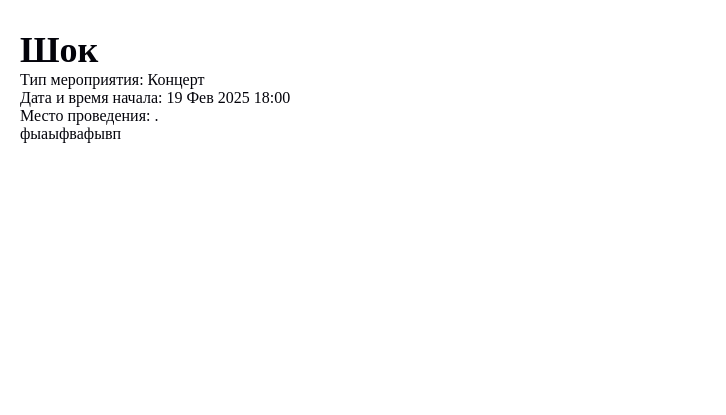
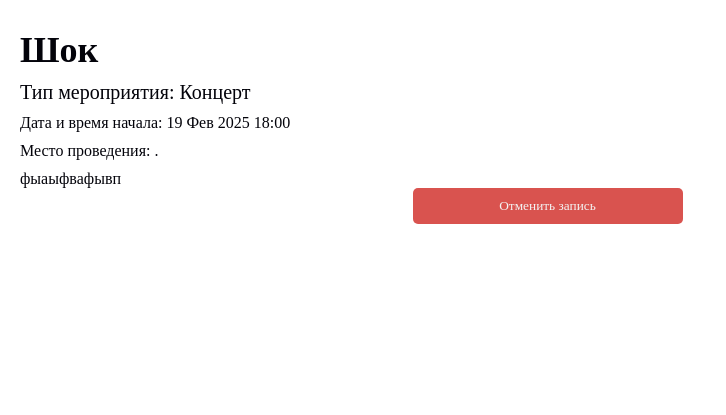
Before and after one commit to Arc3228/bn, a Django app: page /event/1/ in a window 1280 px wide. Shown: the part 385-800 px from the top of the page, without its empty margins (0-726 px from the left). Run offline with Django 4.2, Linux system fonts and the light colour scheme; a user stored in the database is signed in; data comes from the database, SQL or seed files in the repository; both versions use the stored data as it was after the commit; tables that the repository leaves empty hold one stand-in row (values such as "Sample post"); some web fonts are replaced.

Commit message:
Стили

```diff
--- a/biblioneft/biblioneft/main/models.py
+++ b/biblioneft/biblioneft/main/models.py
@@ -198,7 +198,3 @@ class Event(models.Model):
 
     def __str__(self):
         return f"{self.title} ({self.get_event_type_display()})"
-
-    class Meta:
-        verbose_name = "Мероприятие"
-        verbose_name_plural = "Мероприятия"
--- a/biblioneft/biblioneft/main/static/style.css
+++ b/biblioneft/biblioneft/main/static/style.css
@@ -10,7 +10,6 @@ scroll-behavior: smooth;
 }
 
 .container {
-overflow: hidden;
 max-width: 1760px;
 padding: 0 20px;
 margin: 0 auto;
@@ -431,6 +430,12 @@ padding-top: 50px;
 padding-bottom: 15px;
 }
 
+.logout_btn {
+display: flex;
+max-width: 85px;
+margin-top: 10px;
+}
+
 .logout_btn, .return_btn {
 color: #F3F3F3;
 background: #dc3545;
@@ -464,7 +469,6 @@ margin-bottom: 20px;
 
 .return_btn {
     background-color: #d9534f;
-    color: white;
     border: none;
     padding: 5px 10px;
     cursor: pointer;
@@ -476,6 +480,9 @@ margin-bottom: 20px;
     background-color: #c9302c;
 }
 
+.reg_events_list {
+list-style: none;
+}
 
 /* СТРАНИЦЫ ПРОСТРАНСТВ */
 
@@ -565,3 +572,37 @@ margin-top: 50px;
 font-size: 36px;
 margin-top: 50px;
 }
+
+.event_type {
+font-size: 20px;
+margin: 10px 0;
+}
+
+.event_date, .event_location {
+margin-bottom: 10px;
+}
+
+.reserve_btn {
+margin-top: 30px;
+background: #B69F56;
+color: #f3f3f3;
+padding: 5px 10px;
+border-radius: 5px;
+}
+
+.cansel_btn, .reg_event_btn {
+max-width: 270px;
+outline: none;
+border: none;
+padding: 10px 15px;
+border-radius: 5px;
+color: #f3f3f3;
+}
+
+.reg_event_btn {
+background: #255727;
+}
+
+.cansel_btn {
+background-color: #d9534f;
+}
--- a/biblioneft/biblioneft/main/templates/pages/book_detail.html
+++ b/biblioneft/biblioneft/main/templates/pages/book_detail.html
@@ -13,7 +13,7 @@
     <p>{{ book.description }}</p>
     <p>Количество страниц: {{ book.pages }}</p>
     <!-- Кнопка бронирования книги -->
-    <a href="{% url 'reserve_book' book.pk %}" class="btn btn-primary">Забронировать книгу</a>
+    <a href="{% url 'reserve_book' book.pk %}" class="reserve_btn">Забронировать книгу</a>
         {% if messages %}
         <ul class="messages">
             {% for message in messages %}
--- a/biblioneft/biblioneft/main/templates/pages/event_detail.html
+++ b/biblioneft/biblioneft/main/templates/pages/event_detail.html
@@ -12,5 +12,20 @@
             <p>{{ event.description }}</p>
         </div>
     {% endif %}
+        {% if user.is_authenticated %}
+        {% if user in event.participants.all %}
+            <form method="post" action="{% url 'cancel_event_registration' pk=event.pk %}">
+                {% csrf_token %}
+                <button type="submit" class="cansel_btn">Отменить запись</button>
+            </form>
+        {% else %}
+            <form method="post" action="{% url 'register_for_event' pk=event.pk %}">
+                {% csrf_token %}
+                <button type="submit" class="reg_event_btn">Записаться на мероприятие</button>
+            </form>
+        {% endif %}
+    {% else %}
+        <p>Чтобы записаться, необходимо <a href="{% url 'login' %}">войти</a>.</p>
+    {% endif %}
 </div>
 {% endblock %}
--- a/biblioneft/biblioneft/main/urls.py
+++ b/biblioneft/biblioneft/main/urls.py
@@ -3,7 +3,6 @@ from django.contrib.auth.views import LogoutView
 from . import views
 from django.conf import settings
 from django.conf.urls.static import static
-from .views import return_book
 
 urlpatterns = [
     path('', views.index, name='home'),
@@ -22,8 +21,9 @@ urlpatterns = [
     path('book/<int:pk>/', views.book_detail, name='book_detail'),
     path('book/<int:pk>/reserve/', views.reserve_book, name='reserve_book'),
     path('event/<int:pk>/', views.event_detail, name='event_detail'),
-    path('return_book/<int:pk>/', return_book, name='return_book'),
-
+    path('return_book/<int:pk>/', views.return_book, name='return_book'),
+    path('event/<int:pk>/register/', views.register_for_event, name='register_for_event'),
+    path('event/<int:pk>/cancel/', views.cancel_event_registration, name='cancel_event_registration'),
 ]
 
 if settings.DEBUG:
--- a/biblioneft/biblioneft/main/views.py
+++ b/biblioneft/biblioneft/main/views.py
@@ -65,10 +65,9 @@ def registration_view(request):
 def profile_view(request):
     book_form = BookForm()
     event_form = EventForm()
-    # Книги, добавленные в профиль как "взятые" (если используется поле borrowed_by в модели Book)
     borrowed_books = Book.objects.filter(borrowed_by=request.user)
-    # Записи о бронировании (из модели BorrowedBook)
     reserved_books = BorrowedBook.objects.filter(user=request.user, is_returned=False)
+    registered_events = request.user.events_participated.all()  # События, на которые пользователь записан
 
     return render(request, "auth/profile.html", {
         "user": request.user,
@@ -76,6 +75,7 @@ def profile_view(request):
         "event_form": event_form,
         "borrowed_books": borrowed_books,
         "reserved_books": reserved_books,
+        "registered_events": registered_events,
     })
 
 
@@ -174,3 +174,32 @@ def return_book(request, pk):
         messages.warning(request, "Эта книга уже была возвращена.")
 
     return redirect('profile')  # Перенаправляем обратно в профиль
+
+
+@login_required
+def register_for_event(request, pk):
+    event = Event.objects.get(pk=pk)
+
+    # Проверяем, не заполнено ли максимальное количество участников
+    if event.max_participants and event.participants.count() >= event.max_participants:
+        messages.error(request, "Извините, на это мероприятие уже нет мест.")
+        return redirect('event_detail', pk=pk)  # Перенаправляем обратно на страницу события
+
+    # Добавляем пользователя как участника
+    if event.participants.filter(id=request.user.id).exists():
+        messages.info(request, "Вы уже зарегистрированы на это мероприятие.")
+    else:
+        event.participants.add(request.user)
+        messages.success(request, f"Вы успешно зарегистрированы на мероприятие '{event.title}'.")
+
+    return redirect('event_detail', pk=pk)  # Перенаправляем обратно на страницу события
+
+@login_required
+def cancel_event_registration(request, pk):
+    event = get_object_or_404(Event, pk=pk)
+    if event.participants.filter(id=request.user.id).exists():
+        event.participants.remove(request.user)
+        messages.success(request, f"Вы успешно отменили регистрацию на мероприятие '{event.title}'.")
+    else:
+        messages.info(request, "Вы не зарегистрированы на это мероприятие.")
+    return redirect('event_detail', pk=pk)
```
Also changed, not shown: biblioneft/biblioneft/main/templates/auth/profile.html (+12 -0 lines), biblioneft/biblioneft/db.sqlite3.
